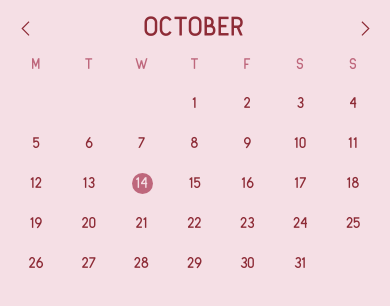
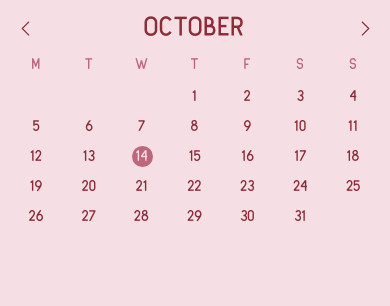
Before and after one commit to bruna-filipa/notionmenu, a plain HTML site: page calendar.html in a window 390 px wide. Drawn offline with Linux system fonts and the light colour scheme.

Commit message:
Update calendar.html

```diff
--- a/calendar.html
+++ b/calendar.html
@@ -21,7 +21,7 @@
     --primary: #8D2B36;
     --secondary: #BE677C;
 
-    --row-height: 44px;
+    --row-height: 32px;
     --date-size: 12px;
     --today-circle: 22px;
   }
@@ -115,7 +115,7 @@
     display: grid;
     grid-template-columns: repeat(7, minmax(0, 1fr));
     width: 100%;
-    margin-bottom: 12px;
+    margin-bottom: 10px;
   }
 
   .weekday {
@@ -185,7 +185,7 @@
 
   @media (max-width: 400px) {
     :root {
-      --row-height: 40px;
+      --row-height: 30px;
       --date-size: 11px;
       --today-circle: 21px;
     }
@@ -212,7 +212,7 @@
 
   @media (max-width: 250px) {
     :root {
-      --row-height: 34px;
+      --row-height: 27px;
       --date-size: 10px;
       --today-circle: 19px;
     }
@@ -333,6 +333,7 @@
     calendarDays.innerHTML = "";
     monthTitle.textContent = monthNames[currentMonth];
 
+    // Monday-first indexing
     const firstDay = (
       new Date(currentYear, currentMonth, 1).getDay() + 6
     ) % 7;
```
